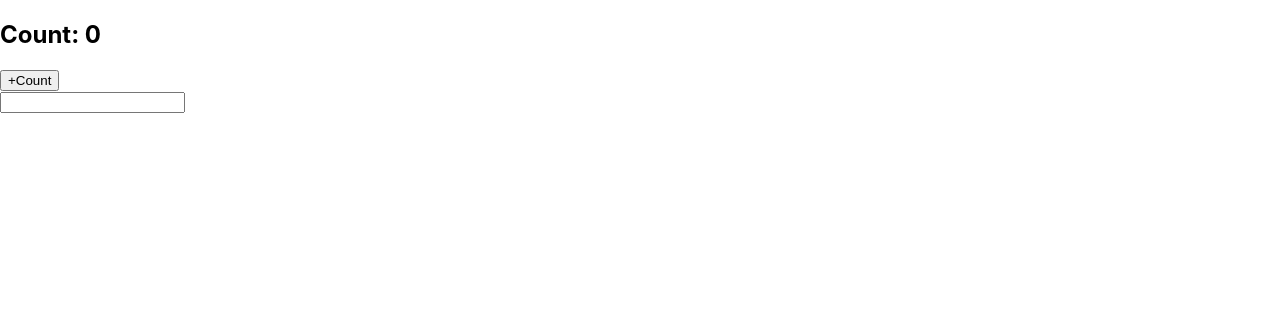
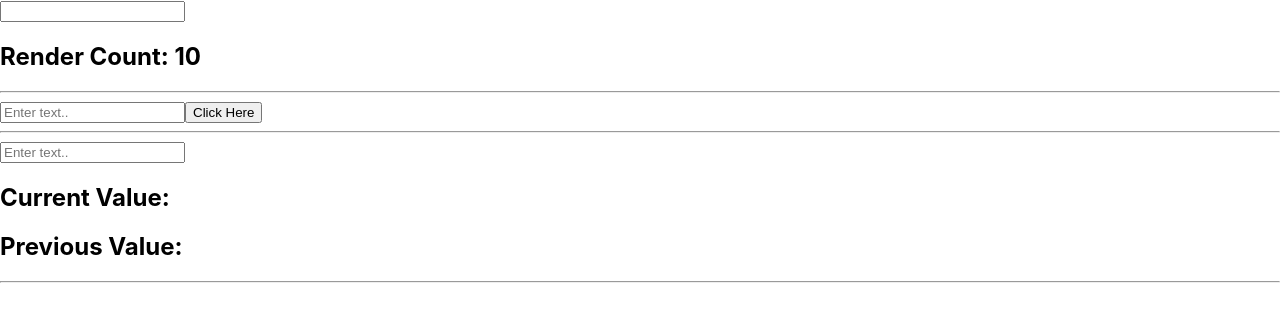
Before and after one commit to gosnippets/reactdemo, a React (Create React App) app: page / in a window 1280 px wide. Shown: the top 322 px of the page. Built offline with nearby package versions, Linux system fonts and the light colour scheme.

Commit message:
useRef example

```diff
--- a/src/ReactHooks/ReactHooks.jsx
+++ b/src/ReactHooks/ReactHooks.jsx
@@ -1,13 +1,14 @@
 import React from 'react'
 import UseStateExample from './UseStateExample'
 import UseEffectExample from './UseEffectExample'
+import UseRefExample from './UseRefExample'
 
 export default function ReactHooks() {
   return (
     <>
-      {/* useState Example  */}
       {/* <UseStateExample /> */}
-      <UseEffectExample/>
+      {/* <UseEffectExample/> */}
+      <UseRefExample/>
     </>
   )
 }
--- /dev/null
+++ b/src/ReactHooks/UseRefExample.jsx
@@ -0,0 +1,61 @@
+import React, { useEffect, useRef, useState } from 'react'
+
+export default function UseRefExample() {
+    return (
+        <>
+            <UseRefExample1 /><hr />
+            <UseRefExample2 /> <hr />
+            <UseRefExample3 /> <hr />
+        </>
+    )
+}
+
+function UseRefExample1() {
+    const [inputValue, setInputValue] = useState("");
+    const count = useRef(10);
+
+    useEffect(() => {
+        console.log(count);
+        count.current = count.current + 1;
+    })
+
+    return (
+        <>
+            <input type='text' onChange={(e) => setInputValue(e.target.value)} />
+            <h2>Render Count: {count.current}</h2>
+        </>
+    )
+}
+
+function UseRefExample2() {
+    const inputElement = useRef();
+
+    const handleSubmit = () => {
+        console.log("inputElement", inputElement);
+        console.log("inputElement.current", inputElement.current);
+        console.log("inputElement.current.value", inputElement.current.value);
+
+        inputElement.current.focus();
+
+    }
+
+    return (<>
+        <input type='text' ref={inputElement} placeholder='Enter text..' />
+        <button onClick={handleSubmit}>Click Here</button>
+    </>)
+}
+
+function UseRefExample3() {
+    const [inputValue, setInputValue] = useState("");
+    const previousInputValue = useRef("");
+
+    useEffect(() => {
+        previousInputValue.current = inputValue;
+    }, [inputValue])
+
+    return (<>
+        <input type='text' value={inputValue} onChange={(e) => setInputValue(e.target.value)} placeholder='Enter text..' />
+        <h2>Current Value: {inputValue}</h2>
+        <h2>Previous Value: {previousInputValue.current}</h2>
+    </>)
+}
```
